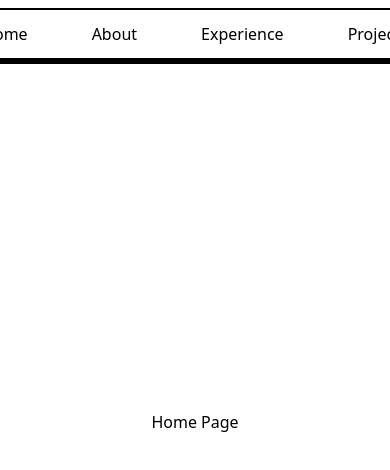
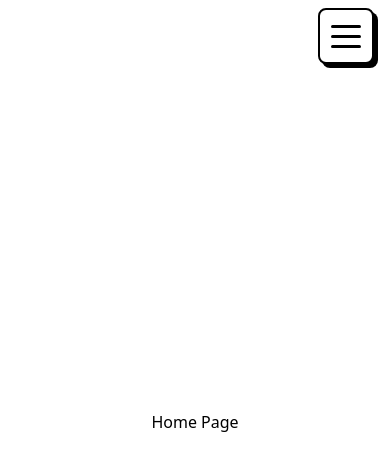
Before and after one commit to yabsiraditya/portfolio-web, a React (Vite) app: page / in a window 390 px wide. Shown: the top 470 px of the page. Built offline with nearby package versions, Linux system fonts and the light colour scheme.

Commit message:
feat: neo navbar

```diff
--- a/package.json
+++ b/package.json
@@ -11,6 +11,7 @@
   },
   "dependencies": {
     "@tailwindcss/vite": "^4.1.17",
+    "hamburger-react": "^2.5.2",
     "react": "^19.2.0",
     "react-dom": "^19.2.0",
     "react-router": "^7.9.5",
--- a/src/components/Navbar.jsx
+++ b/src/components/Navbar.jsx
@@ -1,15 +1,47 @@
+import { Squash as Hamburger } from 'hamburger-react';
+
 const Navbar = () => {
     return (
         <>
-            <nav className="py-3 fixed z-50 flex justify-center items-center w-full">
-                <div className="bg-black rounded-lg">
-                    <div className="rounded-lg bg-white border-black border-2 -translate-x-1 -translate-y-1">
-                        <ul className="flex flex-row py-3 px-9 gap-16">
-                            <li>Home</li>
-                            <li>About</li>
-                            <li>Experience</li>
-                            <li>Project</li>
-                        </ul>
+            <nav className="fixed top-0 left-0 right-0 z-10 flex justify-center w-full py-3 bg-transparent">
+                <div className="container mx-auto px-5">
+                    <div className='flex items-center justify-center'>
+                        <div className="bg-black rounded-lg w-auto hidden sm:block">
+                            <div className="rounded-lg bg-white border-black border-2 -translate-x-1 -translate-y-1">
+                                <div className="flex flex-row py-3 px-9 gap-16">
+                                    <a href="#">Home</a>
+                                    <a href="#">About</a>
+                                    <a href="#">Experience</a>
+                                    <a href="#">Projects</a>
+                                </div>
+                            </div>
+                        </div>
+                        <div className="absolute top-3 right-3 sm:hidden">
+                            <div className='bg-black rounded-lg'>
+                                <div className='p-0.5 rounded-lg bg-white border-black border-2 -translate-x-1 -translate-y-1'>
+                                    <Hamburger
+                                        rounded
+                                        size={30}
+                                        onToggle={(toggled) => {
+                                            const element = document.getElementById("mobile-nav");
+                                            if (element) {
+                                                element.classList.toggle("hidden", !toggled);
+                                            }
+                                        }}
+                                    />
+                                </div>
+                            </div>
+                        </div>
+                    </div>
+                </div>
+                <div className="hidden sm:hidden" id="mobile-nav">
+                    <div className='absolute top-19 right-3 w-72 bg-black rounded-lg z-20'>
+                    <div className=" bg-white border-2 border-black rounded-lg text-center flex flex-col -translate-x-1 -translate-y-1 p-3">
+                        <a href="#" className="my-3">Home</a>
+                        <a href="#" className="my-3">About</a>
+                        <a href="#" className="my-3">Experience</a>
+                        <a href="#" className="my-3">Projects</a>
+                    </div>
                     </div>
                 </div>
             </nav>
```
Also changed, not shown: 1 other file (tests, documents, lock files or other folders).
